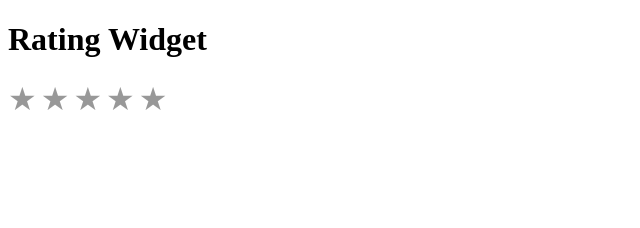
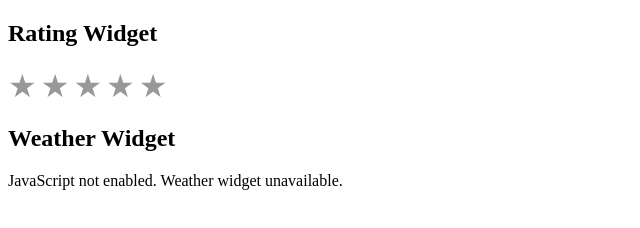
Before and after one commit to kaylee16357/cse134b-hm5-webComps, a plain HTML site: page index.html in a window 1280 px wide. Shown: the whole page, without its empty margins (0-640 px from the left). Drawn offline with Linux system fonts and the light colour scheme.

Commit message:
Update index.html

```diff
--- a/index.html
+++ b/index.html
@@ -10,7 +10,7 @@
 <body>
 
 
-<h1> Rating Widget </h1>
+<h2> Rating Widget </h2>
 <rating-widget>
     <form action="https://httpbin.org/post" method="POST">
       <label for="rating"> How Satisfied are you? </label>
@@ -24,9 +24,12 @@
 <script src="web-comps.js">
 </script>
 
+<h2>Weather Widget</h2>
+<weather-widget>
+   JavaScript not enabled. Weather widget unavailable.
+</weather-widget>
 
-
-
+<script src="weather.js"></script>
 </body>
 
 </html>
```
